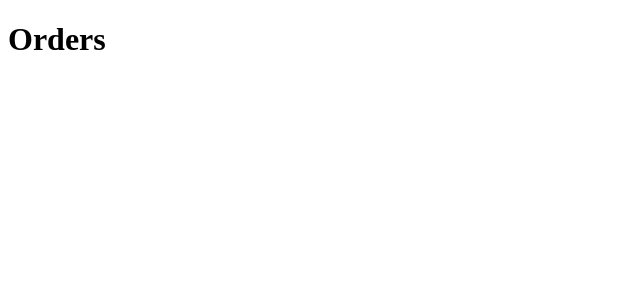
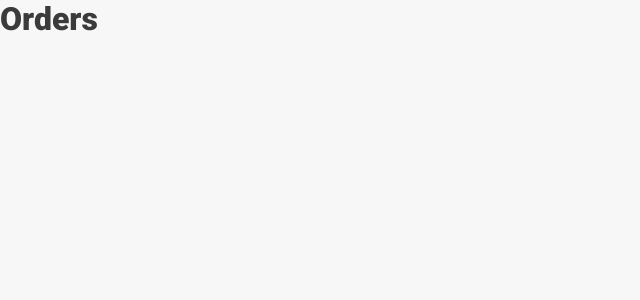
Before and after one commit to vinicoder/delivery-center, a React (Create React App) app: page / in a window 1280 px wide. Shown: the top 300 px of the page, without its empty margins (0-640 px from the left). Built offline with nearby package versions, Linux system fonts and the light colour scheme.

Commit message:
Styles global

```diff
--- a/package.json
+++ b/package.json
@@ -11,10 +11,12 @@
     "@types/react": "^16.9.0",
     "@types/react-dom": "^16.9.0",
     "@types/react-router-dom": "^5.1.5",
+    "@types/styled-components": "^5.1.3",
     "react": "^16.13.1",
     "react-dom": "^16.13.1",
     "react-router-dom": "^5.2.0",
     "react-scripts": "3.4.3",
+    "styled-components": "^5.2.0",
     "typescript": "~3.7.2"
   },
   "scripts": {
--- a/public/index.html
+++ b/public/index.html
@@ -3,9 +3,14 @@
   <head>
     <meta charset="utf-8" />
     <meta name="viewport" content="width=device-width, initial-scale=1" />
-    <meta name="theme-color" content="#000000" />
+    <meta name="theme-color" content="#FE5200" />
 
     <title>Delivery Center</title>
+
+    <link
+      href="https://fonts.googleapis.com/css2?family=Roboto:wght@400;900&display=swap"
+      rel="stylesheet"
+    />
   </head>
   <body>
     <noscript>You need to enable JavaScript to run this app.</noscript>
--- a/src/App.tsx
+++ b/src/App.tsx
@@ -3,10 +3,15 @@ import { BrowserRouter } from 'react-router-dom';
 
 import Routes from './routes';
 
+import GlobalStyles from './styles/global';
+
 const App: React.FC = () => (
-  <BrowserRouter>
-    <Routes />
-  </BrowserRouter>
+  <>
+    <BrowserRouter>
+      <Routes />
+    </BrowserRouter>
+    <GlobalStyles />
+  </>
 );
 
 export default App;
--- /dev/null
+++ b/src/styles/global.tsx
@@ -0,0 +1,56 @@
+import { createGlobalStyle } from 'styled-components';
+
+export default createGlobalStyle`
+
+  :root{
+    --font-default: 'Roboto', sans-serif;
+
+    --max-width: 1024px;
+    --gutter-default: 20px;
+
+    --color-default: #7E7E7E;
+    --color-primary: #FE5200;
+    --color-secondary: #A7A7A7;
+    --color-detail: #FADEC1;
+    --color-dark: #3B3B3B;
+    --color-light: #F7F7F7;
+    --color-danger: #AD3800;
+  }
+
+  *{
+    margin: 0;
+    padding: 0;
+    outline: 0;
+    box-sizing: border-box;
+  }
+
+  html, body{
+    min-height: 100%;
+  }
+
+  body{
+    color: var(--color-default);
+    background: var(--color-light);
+    -webkit-font-smoothing: antialiased;
+  }
+
+  body, input, button{
+    font: 16px var(--font-default);
+  }
+
+  h1,h2,h3,h4,h5,h6{
+    color: var(--color-dark);
+  }
+
+  button{
+    cursor: pointer;
+  }
+
+  .container{
+    width: 100%;
+    max-width: var(--max-width);
+    padding: 0 var(--gutter-default);
+    margin: 0 auto;
+  }
+
+`;
```
Also changed, not shown: .eslintrc.json, 1 other file (tests, documents, lock files or other folders).
